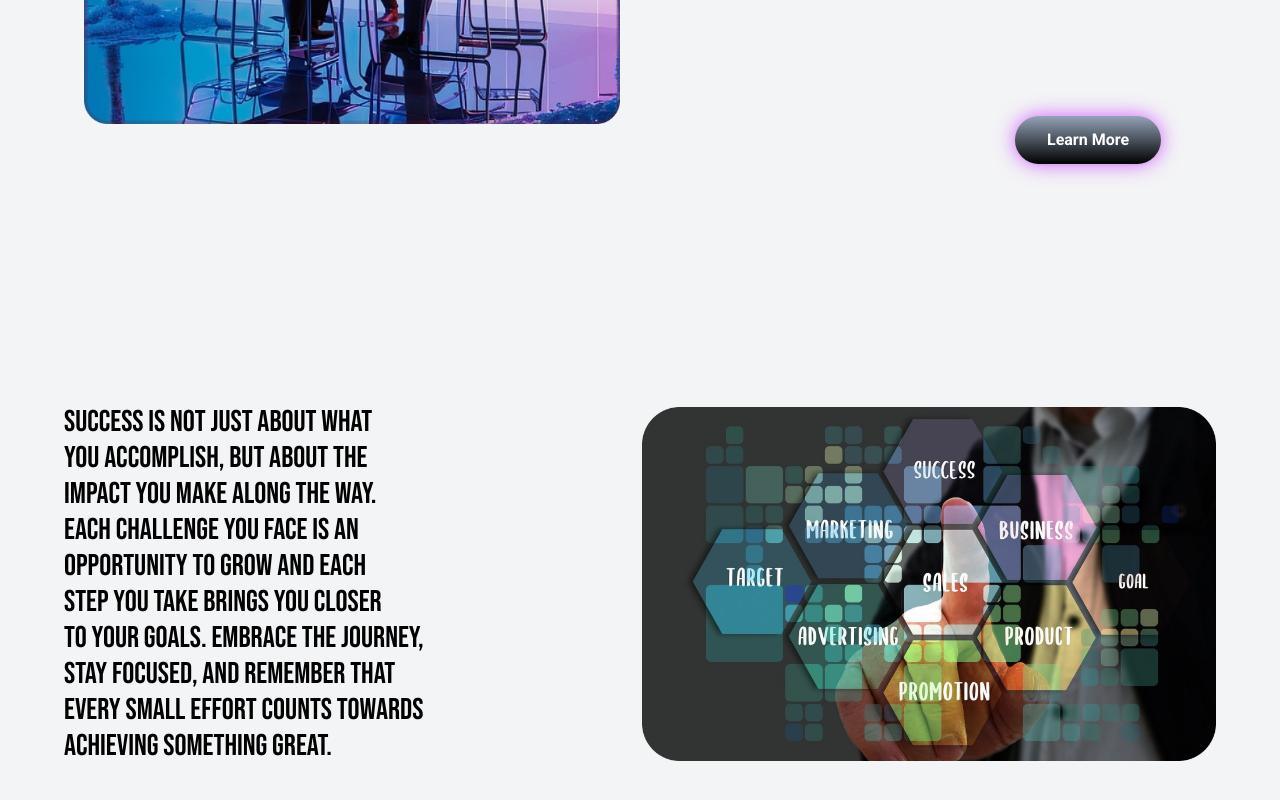
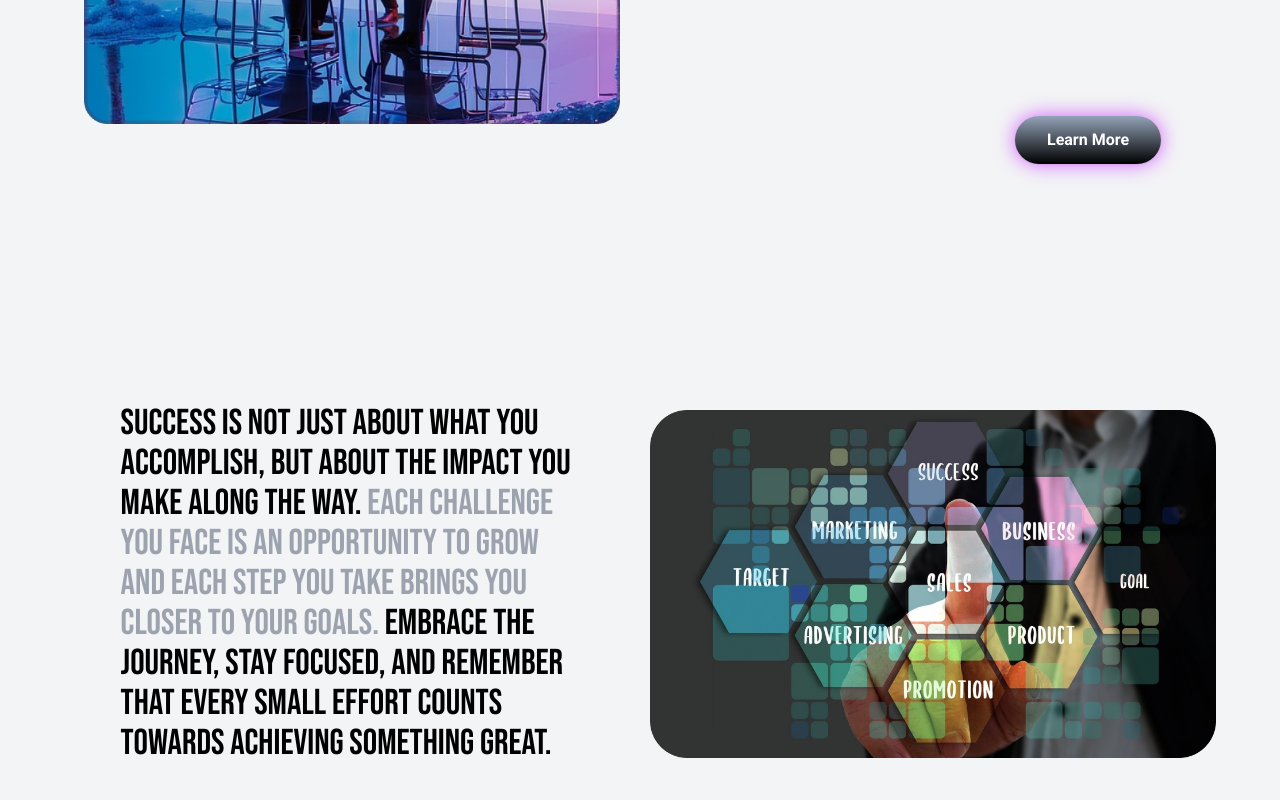
Before and after one commit to MVVYSHNAV/wh-react, a React (Vite) app in the folder wh/: page / in a window 1280 px wide. Shown: the part 1386-2186 px from the top of the page. Built offline with nearby package versions, Linux system fonts and the light colour scheme.

Commit message:
success section has been updated with postion and width

```diff
--- a/wh/src/components/Prime/Prime.jsx
+++ b/wh/src/components/Prime/Prime.jsx
@@ -3,12 +3,12 @@ import Successimg from '../../assets/successimg.png';
 const Prime = () => {
   return (
     <div className="h-[780px] flex items-center justify-center bg-gray-100 dark:bg-gray-950 dark:text-gray-400 md:p-16 p-9">
-      <div className="grid grid-cols-1 md:grid-cols-2 gap-1">
-        <div className="flex items-center justify-start">
-          <h1 className="sm:text-3xl text-xl font-regular font-BebasNeue text-black dark:text-white text-center md:text-left">
-            Success is not just about what <br/> you accomplish, but about the <br/>impact you make along the  way.<br/> Each
-            challenge you face is an <br/> opportunity to grow and  each <br/>step you take brings you  closer <br/>to your goals.
-            Embrace the journey, <br/>stay focused, and  remember that<br/> every small  effort counts towards <br/> achieving
+      <div className="grid grid-cols-1 md:grid-cols-2 gap-5">
+        <div className="flex items-center justify-center">
+          <h1 className="sm:text-4xl text-xl sm:w-4/5 font-regular font-BebasNeue text-black dark:text-white text-center md:text-left whitespace-normal">
+            Success is not just about what you accomplish, but about the impact you make along the  way.<span className='text-gray-400'> Each
+            challenge you face is an  opportunity to grow and  each step you take brings you  closer to your goals.  </span>
+            Embrace the journey, stay focused, and  remember that every small  effort counts towards  achieving
             something great.
           </h1>
         </div>
```
